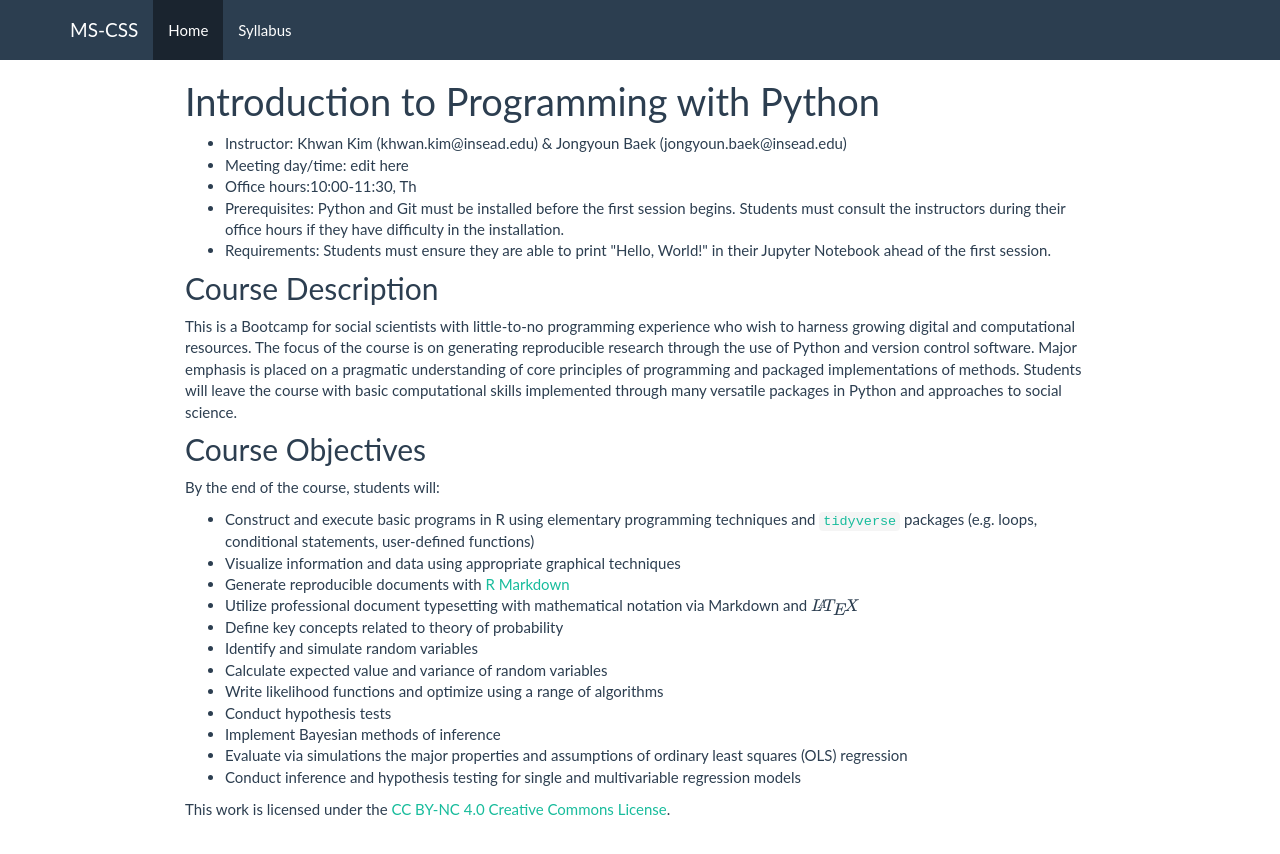
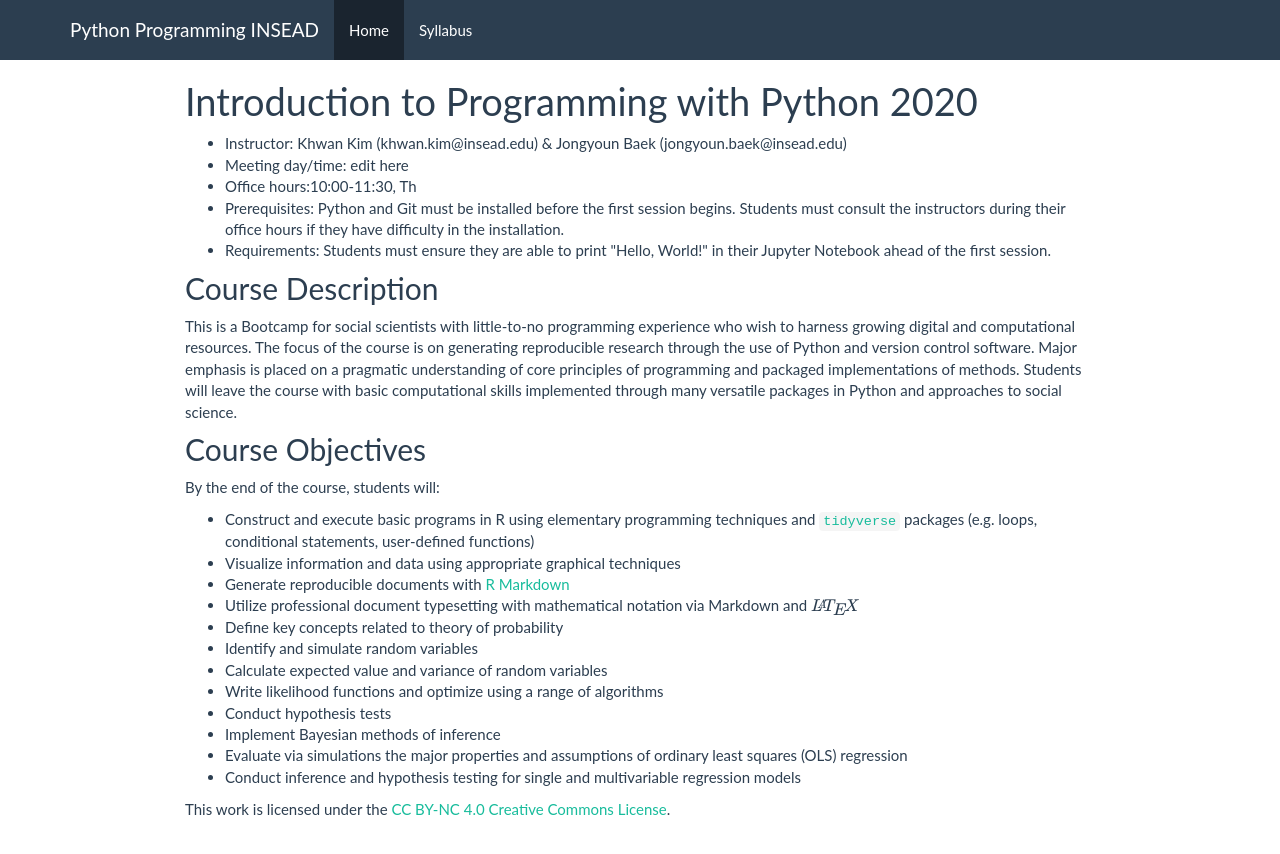
Before and after one commit to inseadpyhon/webpage, a plain HTML site: page index.html in a window 1280 px wide. Drawn offline with nearby package versions, Linux system fonts and the light colour scheme; some packages are replaced by stand-ins of ours; a web font is replaced by a local one.

Commit message:
Update index.html

```diff
--- a/index.html
+++ b/index.html
@@ -169,7 +169,7 @@ $(document).ready(function () {
         <span class="icon-bar"></span>
         <span class="icon-bar"></span>
       </button>
-      <a class="navbar-brand" href="index.html">MS-CSS</a>
+      <a class="navbar-brand" href="index.html">Python Programming INSEAD</a>
     </div>
     <div id="navbar" class="navbar-collapse collapse">
       <ul class="nav navbar-nav">
@@ -194,7 +194,7 @@ $(document).ready(function () {
 
 
 
-<h1 class="title toc-ignore">Introduction to Programming with Python</h1>
+<h1 class="title toc-ignore">Introduction to Programming with Python 2020</h1>
 
 </div>
 
```
